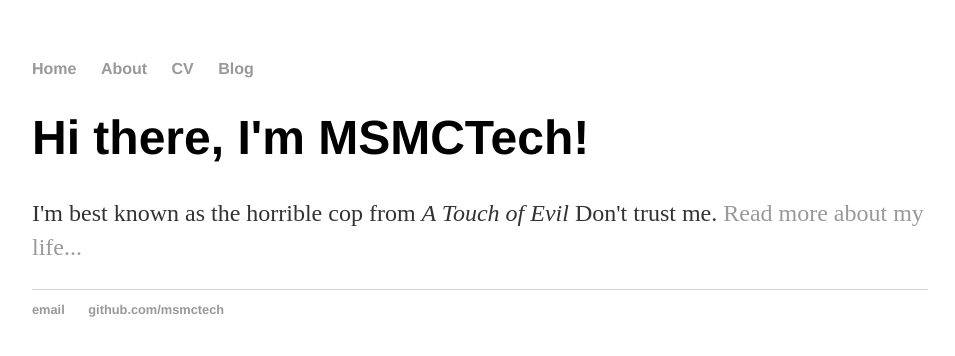
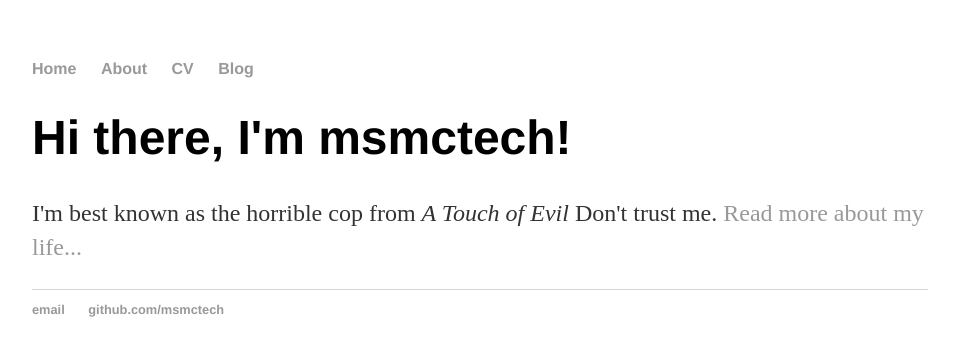
Before and after one commit to msmctech/msmctech_old, a Jekyll site: the page built from index.html, in a window 1280 px wide. Shown: the top 356 px of the page, without its empty margins (160-1115 px from the left). Built offline with Jekyll 4.4.1, drawn with Linux system fonts in a browser that asks for light colours.

Commit message:
Update index.html

```diff
--- a/index.html
+++ b/index.html
@@ -1,30 +1,8 @@
-<!DOCTYPE html>
-<html>
-	<head>
-		<title>MSMC.Tech</title>
-		<!-- link to main stylesheet -->
-		<link rel="stylesheet" type="text/css" href="/css/main.css">
-	</head>
-	<body>
-		<nav>
-    		<ul>
-        		<li><a href="/">Home</a></li>
-	        	<li><a href="/about">About</a></li>
-        		<li><a href="/cv">CV</a></li>
-        		<li><a href="/blog">Blog</a></li>
-    		</ul>
-		</nav>
-		<div class="container">
-    		<div class="blurb">
-        		<h1>Hi there, I'm MSMCTech!</h1>
-				<p>I'm best known as the horrible cop from <em>A Touch of Evil</em> Don't trust me. <a href="/about">Read more about my life...</a></p>
-    		</div><!-- /.blurb -->
-		</div><!-- /.container -->
-		<footer>
-    		<ul>
-        		<li><a href="mailto:msmcmedia@gmail.com">email</a></li>
-        		<li><a href="https://github.com/msmctech">github.com/msmctech</a></li>
-			</ul>
-		</footer>
-	</body>
-</html>
+---
+layout: default
+title: MSMC Tech
+---
+<div class="blurb">
+	<h1>Hi there, I'm msmctech!</h1>
+	<p>I'm best known as the horrible cop from <em>A Touch of Evil</em> Don't trust me. <a href="/about">Read more about my life...</a></p>
+</div><!-- /.blurb -->
```
